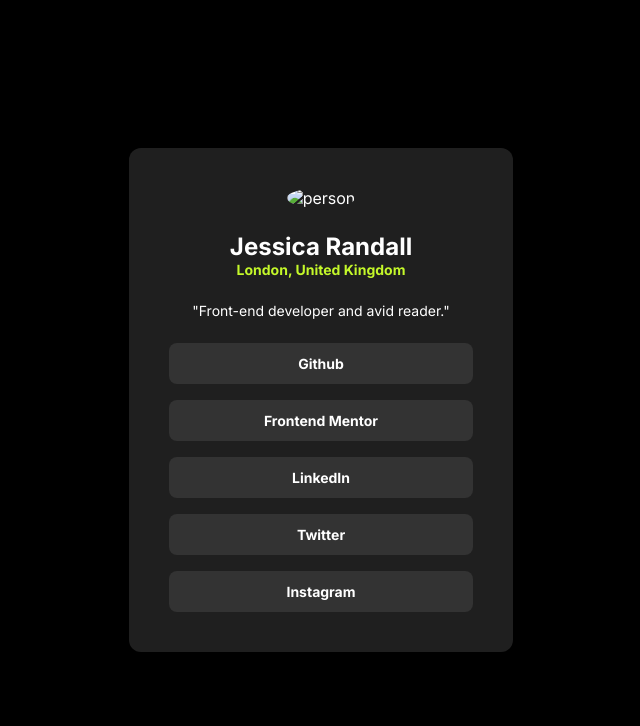
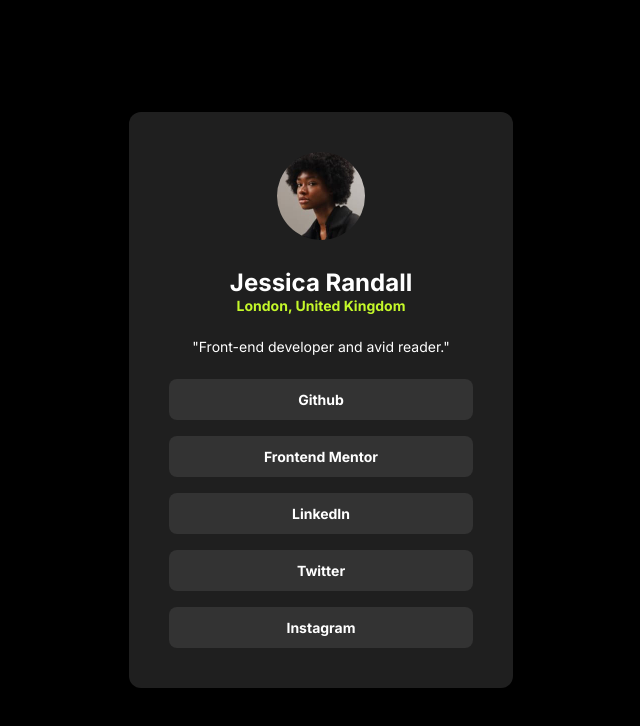
Before and after one commit to krushnasinnarkar/FMC-Social-links-profile, a plain HTML site: page index.html in a window 1280 px wide. Shown: the whole page, without its empty margins (319-959 px from the left). Drawn offline with Linux system fonts and the light colour scheme; the site is published under a folder, as on GitHub Pages, so addresses that start at the root find nothing.

Commit message:
Update index.html

```diff
--- a/index.html
+++ b/index.html
@@ -15,7 +15,7 @@
 </head>
 <body>
   <div class="card">
-    <img src="/assets/images/avatar-jessica.jpeg" alt="person">
+    <img src="./assets/images/avatar-jessica.jpeg" alt="person">
     <h1>Jessica Randall</h1>
     <h2>London, United Kingdom</h2>
     <p>"Front-end developer and avid reader."</p>
```
